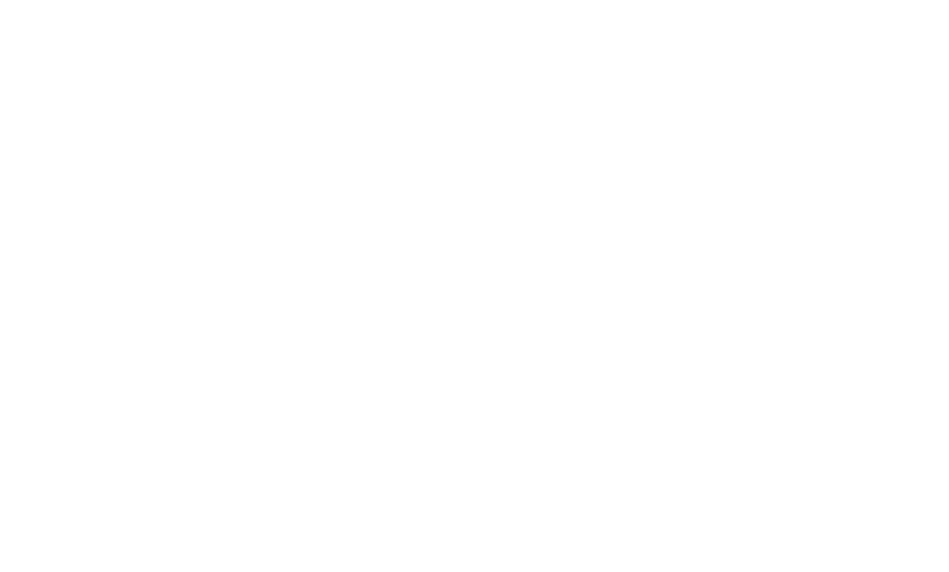
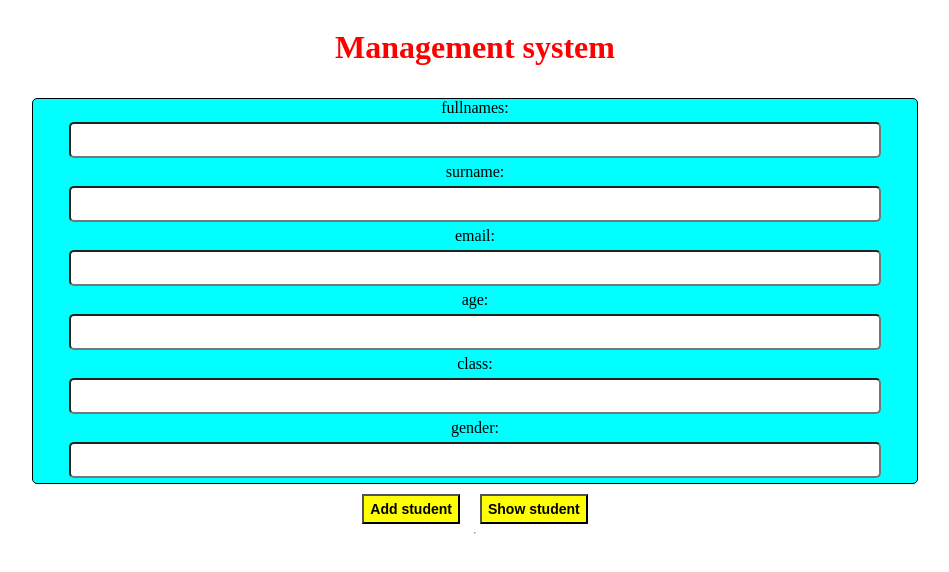
Before and after one commit to khulysojohn/management-system, a React (Create React App) app in the folder client/: page / in a window 1280 px wide. Shown: the top 572 px of the page, without its empty margins (165-1114 px from the left). Built offline with nearby package versions, Linux system fonts and the light colour scheme.

Commit message:
initial commit

```diff
--- a/client/src/App.css
+++ b/client/src/App.css
@@ -1,3 +1,43 @@
 .App {
+  display: flex;
+  flex-direction: column;
+  justify-content: center;
+  align-items: center;
+}
+
+
+.head h1 {
+  color: red;
   text-align: center;
 }
+
+.form {
+    display: flex;
+    flex-direction: column;
+    width: 70%;
+    justify-content: center;
+    align-items: center;
+    border: solid 1px black;
+    background-color: aqua;
+    border-radius: 5px;
+    margin: 10px;
+}
+
+.form input {
+  width: 90%;
+  height: 30px;
+  font-size: 20px;
+  margin: 5px;
+  padding-left: 10px;
+  border-radius: 5px;
+}
+
+.button button {
+  background-color: yellow;
+  height: 30px;
+  font-weight: bold;
+  font-size: 14px;
+}
+.button button:hover{
+  cursor: pointer;
+}
--- a/client/src/App.js
+++ b/client/src/App.js
@@ -4,7 +4,30 @@
 function App() {
   return (
     <div className="App">
+        <div className="head">
+          <h1>Management system</h1>
+        </div>
 
+        <div className="form">
+          <label>fullnames:</label>
+          <input type="text"/>
+          <label>surname:</label>
+          <input type="text"/>
+          <label>email:</label>
+          <input type="text"/>
+          <label>age:</label>
+          <input type="number"/>
+          <labe>class:</labe>
+          <input type="text"/>
+          <label>gender:</label>
+          <input type="text"/>
+        </div>
+        <div className="button">
+          <button>Add student</button>
+          &nbsp;&nbsp;&nbsp;&nbsp;&nbsp;
+          <button>Show student</button>
+        </div>
+        <hr/>
     </div>
   );
 }
```
